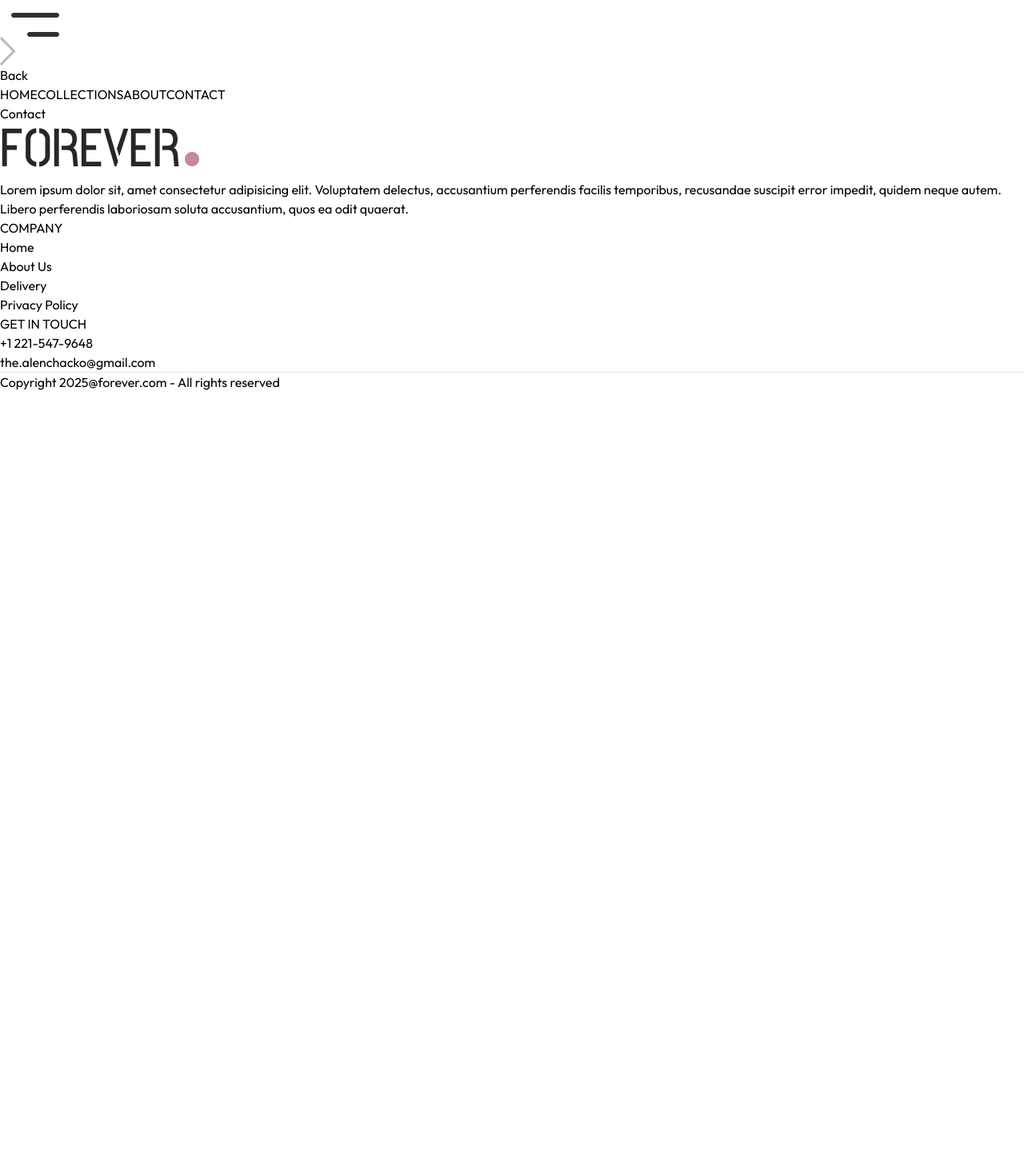
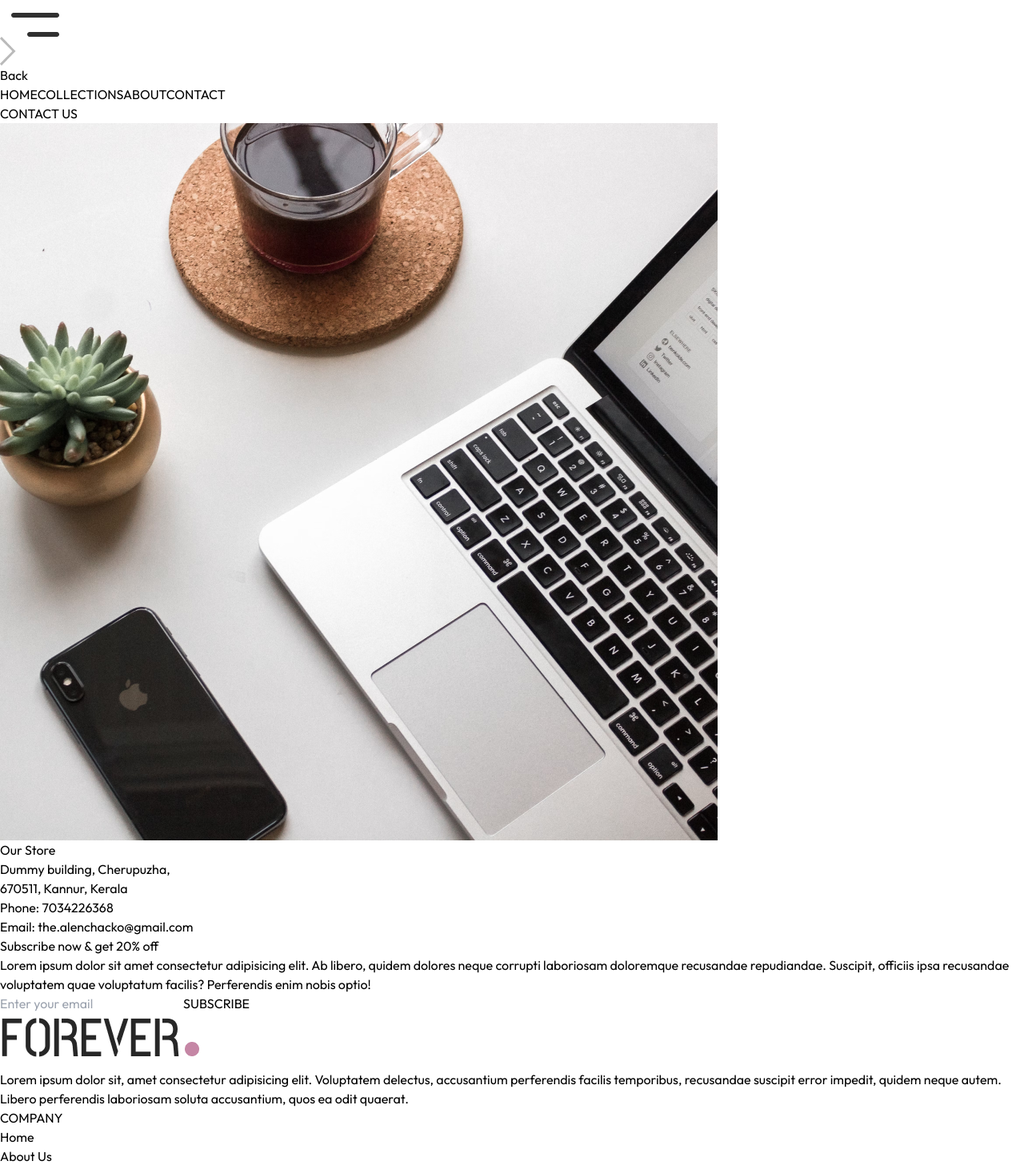
Before and after one commit to AlenChacko/E-Commerce, a React app in the folder frontend/: page /contact in a window 1280 px wide. Shown: the part 392-1854 px from the top of the page at 80% size. Before the commit the page ends 882 px from the top, so only its background shows below. Built offline with nearby package versions, Linux system fonts and the light colour scheme; the HTML template or start-up script is replaced by a standard one.

Commit message:
Contact page added

```diff
--- a/frontend/src/pages/Contact.jsx
+++ b/frontend/src/pages/Contact.jsx
@@ -1,7 +1,35 @@
 import React from "react";
+import Title from "../components/Title";
+import NewsLetterBox from "../components/NewsLetterBox";
+
+import { assets } from "../assets/frontend_assets/assets";
 
 const Contact = () => {
-  return <div>Contact</div>;
+  return (
+    <div>
+      <div className="text-center text-2xl pt-10 border-t">
+        <Title text1={"CONTACT"} text2={"US"} />
+      </div>
+      <div className="my-10 flex flex-col justify-center md:flex-row gap-10 mb-28">
+        <img
+          src={assets.contact_img}
+          alt=""
+          className="w-full md:max-w-[480px]"
+        />
+        <div className="flex flex-col justify-center items-start gap-6">
+          <p>Our Store</p>
+          <p>
+            Dummy building, Cherupuzha, <br /> 670511, Kannur, Kerala
+          </p>
+          <p>
+            Phone: 7034226368 <br />
+            Email: the.alenchacko@gmail.com
+          </p>
+        </div>
+      </div>
+      <NewsLetterBox />
+    </div>
+  );
 };
 
 export default Contact;
```
